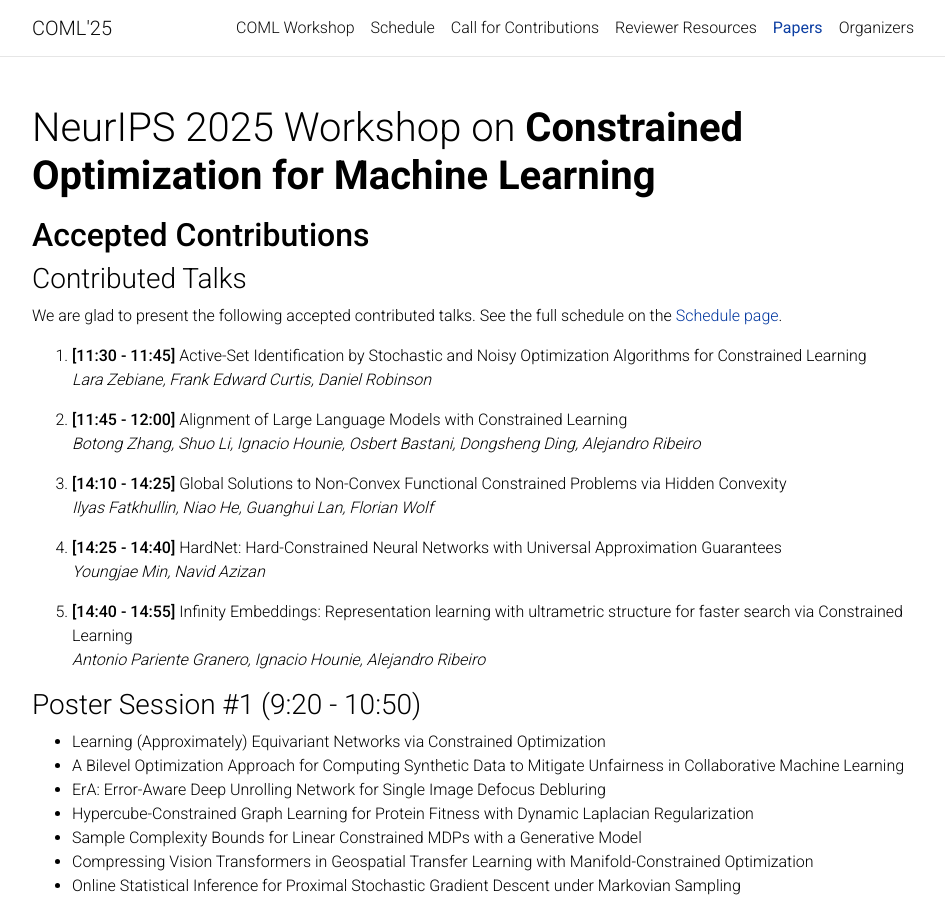
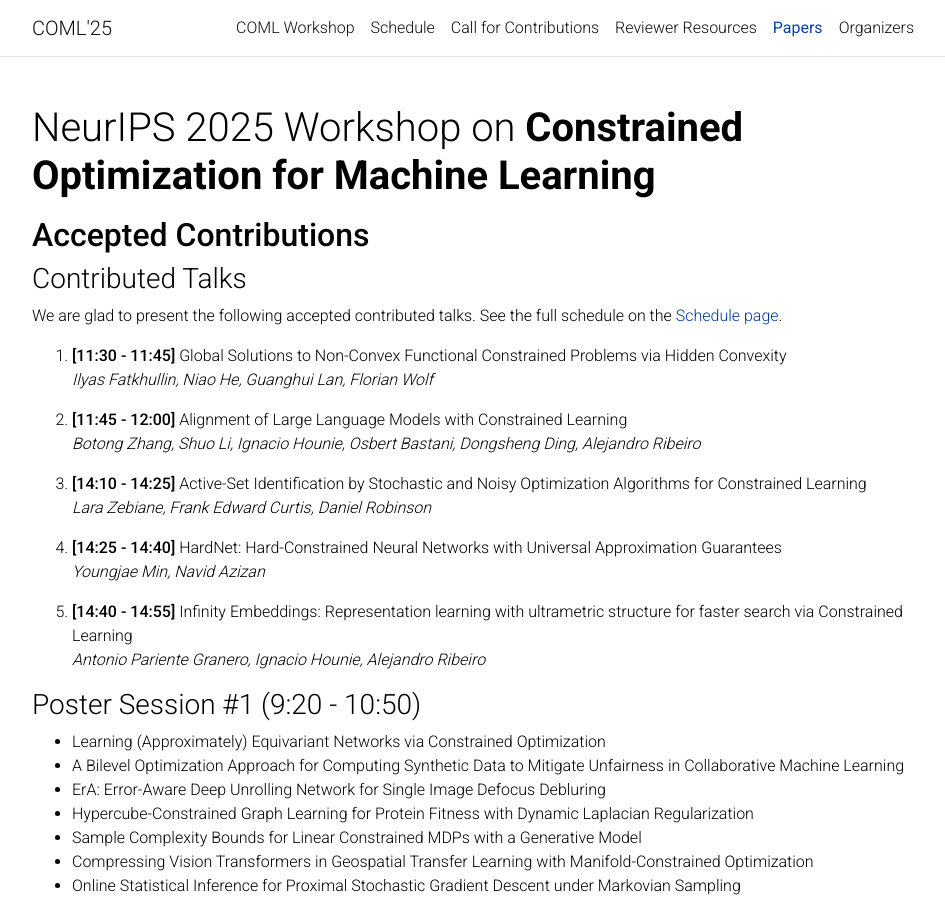
Before and after one commit to constrained-opt-ml/constrained-opt-ml.github.io, a Jekyll site: the page built from _pages/papers.md, in a window 1280 px wide and 900 px high. Shown: the whole window, without its empty margins (163-1108 px from the left). Built offline with Jekyll 4.4.1, drawn with Linux system fonts in a browser that asks for light colours; comment, search, counter and statistics services are not loaded; a style sheet for code colours, icons or effects is not loaded.

```diff
--- a/_pages/papers.md
+++ b/_pages/papers.md
@@ -13,14 +13,14 @@ nav_order: 5
 
 We are glad to present the following accepted contributed talks. See the full schedule on the [Schedule page](/schedule/).
 
-1. **[11:30 - 11:45]** Active-Set Identification by Stochastic and Noisy Optimization Algorithms for Constrained Learning
-  <br> *Lara Zebiane, Frank Edward Curtis, Daniel Robinson*
+1. **[11:30 - 11:45]** Global Solutions to Non-Convex Functional Constrained Problems via Hidden Convexity
+  <br> *Ilyas Fatkhullin, Niao He, Guanghui Lan, Florian Wolf*
 
 1. **[11:45 - 12:00]** Alignment of Large Language Models with Constrained Learning
   <br> *Botong Zhang, Shuo Li, Ignacio Hounie, Osbert Bastani, Dongsheng Ding, Alejandro Ribeiro*
 
-1. **[14:10 - 14:25]** Global Solutions to Non-Convex Functional Constrained Problems via Hidden Convexity
-  <br> *Ilyas Fatkhullin, Niao He, Guanghui Lan, Florian Wolf*
+1. **[14:10 - 14:25]** Active-Set Identification by Stochastic and Noisy Optimization Algorithms for Constrained Learning
+  <br> *Lara Zebiane, Frank Edward Curtis, Daniel Robinson*
 
 1. **[14:25 - 14:40]** HardNet: Hard-Constrained Neural Networks with Universal Approximation Guarantees
   <br> *Youngjae Min, Navid Azizan*
```
Also changed, not shown: _pages/schedule.md (+2 -2 lines).
